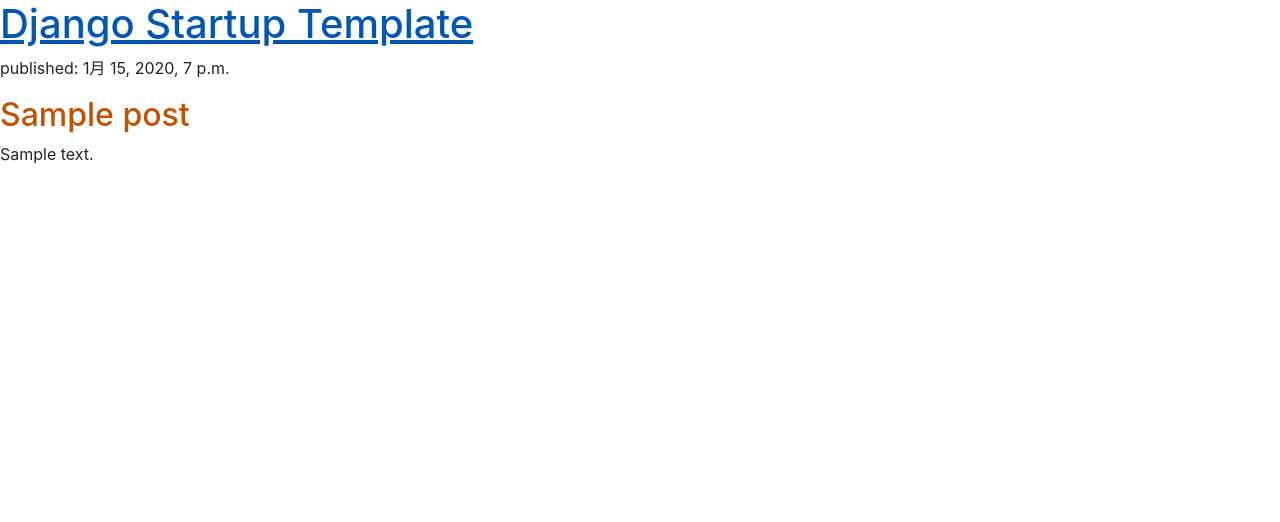
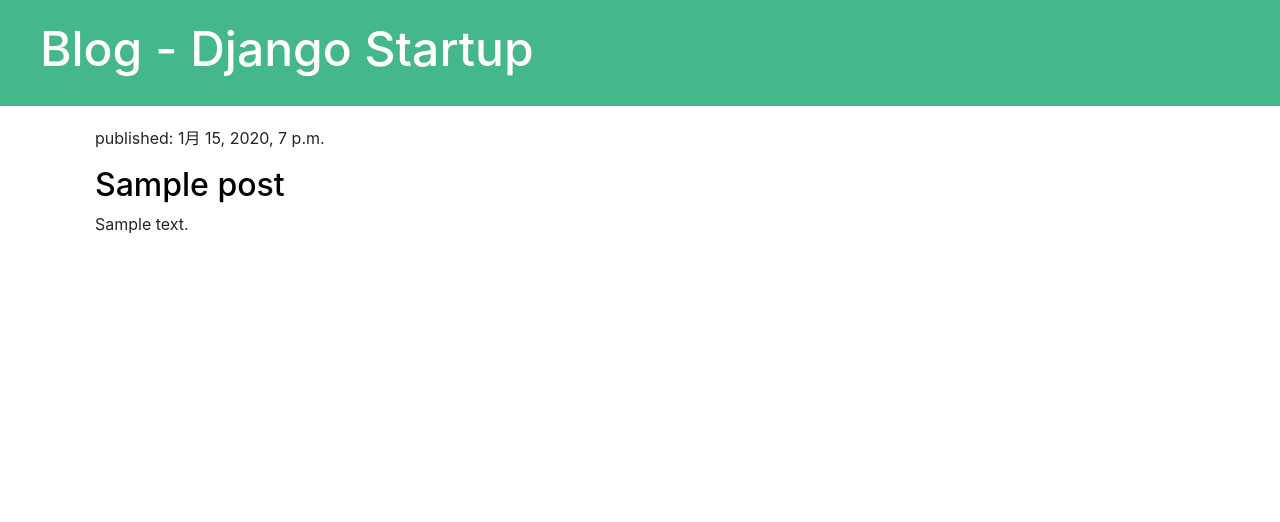
Before and after one commit to haruyasu/django-template, a Django app: page / in a window 1280 px wide. Shown: the top 522 px of the page. Run offline with Django 3.2, Linux system fonts and the light colour scheme; tables that the repository leaves empty hold one stand-in row (values such as "Sample post"); some libraries are stand-ins or nearby versions.

Commit message:
テンプレート拡張

```diff
--- a/blog/static/css/blog.css
+++ b/blog/static/css/blog.css
@@ -1,3 +1,58 @@
-h1 a, h2 a {
-    color: #C25100;
+* {
+  margin: 0;
+  padding: 0;
 }
+
+a:hover {
+  text-decoration: none;
+}
+
+.page-header {
+  background-color: #44b78b;
+  padding: 20px 20px 20px 40px;
+}
+
+.page-header h1,
+.page-header h1 a,
+.page-header h1 a:visited,
+.page-header h1 a:active {
+  color: #ffffff;
+  font-size: 36pt;
+  text-decoration: none;
+}
+
+.content {
+  margin-left: 40px;
+}
+
+.date {
+  color: #828282;
+}
+
+.save {
+  float: right;
+}
+
+.post-form textarea,
+.post-form input {
+  width: 100%;
+}
+
+.top-menu,
+.top-menu:hover,
+.top-menu:visited {
+  color: #ffffff;
+  float: right;
+  font-size: 26pt;
+  margin-right: 20px;
+}
+
+.post {
+  margin-bottom: 50px;
+  padding: 20px 20px 20px 40px;
+}
+
+.post h2 a,
+.post h2 a:visited {
+  color: #000000;
+}
--- /dev/null
+++ b/blog/templates/blog/base.html
@@ -0,0 +1,28 @@
+{% load static %}
+<!DOCTYPE html>
+<html lang="ja">
+
+<head>
+  <meta charset="UTF-8" />
+  <meta name="viewport" content="width=device-width, initial-scale=1.0" />
+  <title>Django Startup Template</title>
+  <link rel="stylesheet" href="https://stackpath.bootstrapcdn.com/bootstrap/4.4.1/css/bootstrap.min.css"
+    integrity="sha384-Vkoo8x4CGsO3+Hhxv8T/Q5PaXtkKtu6ug5TOeNV6gBiFeWPGFN9MuhOf23Q9Ifjh" crossorigin="anonymous" />
+  <link rel="stylesheet" href="{% static 'css/blog.css' %}" />
+</head>
+
+<body>
+  <div class="page-header">
+    <h1><a href="/">Blog - Django Startup</a></h1>
+  </div>
+  <div class="content container">
+    <div class="row">
+        <div class="col-md-8">
+          {% block content %}
+          {% endblock %}
+        </div>
+    </div>
+  </div>
+</body>
+
+</html>
--- a/blog/templates/blog/post_list.html
+++ b/blog/templates/blog/post_list.html
@@ -1,28 +1,11 @@
-{% load static %}
-<!DOCTYPE html>
-<html lang="ja">
+{% extends 'blog/base.html' %}
 
-<head>
-  <meta charset="UTF-8" />
-  <meta name="viewport" content="width=device-width, initial-scale=1.0" />
-  <title>Django Startup Template</title>
-  <link rel="stylesheet" href="https://stackpath.bootstrapcdn.com/bootstrap/4.4.1/css/bootstrap.min.css"
-    integrity="sha384-Vkoo8x4CGsO3+Hhxv8T/Q5PaXtkKtu6ug5TOeNV6gBiFeWPGFN9MuhOf23Q9Ifjh" crossorigin="anonymous" />
-  <link rel="stylesheet" href="{% static 'css/blog.css' %}" />
-</head>
-
-<body>
-  <div>
-    <h1><a href="/">Django Startup Template</a></h1>
-  </div>
-
+{% block content %}
   {% for post in posts %}
-  <div>
+  <div class="post">
     <p>published: {{ post.published_date }}</p>
     <h2><a href="">{{ post.title }}</a></h2>
     <p>{{ post.text|linebreaksbr }}</p>
   </div>
   {% endfor %}
-</body>
-
-</html>
+{% endblock %}
```
Also changed, not shown: README.md, img/css.png (added).
